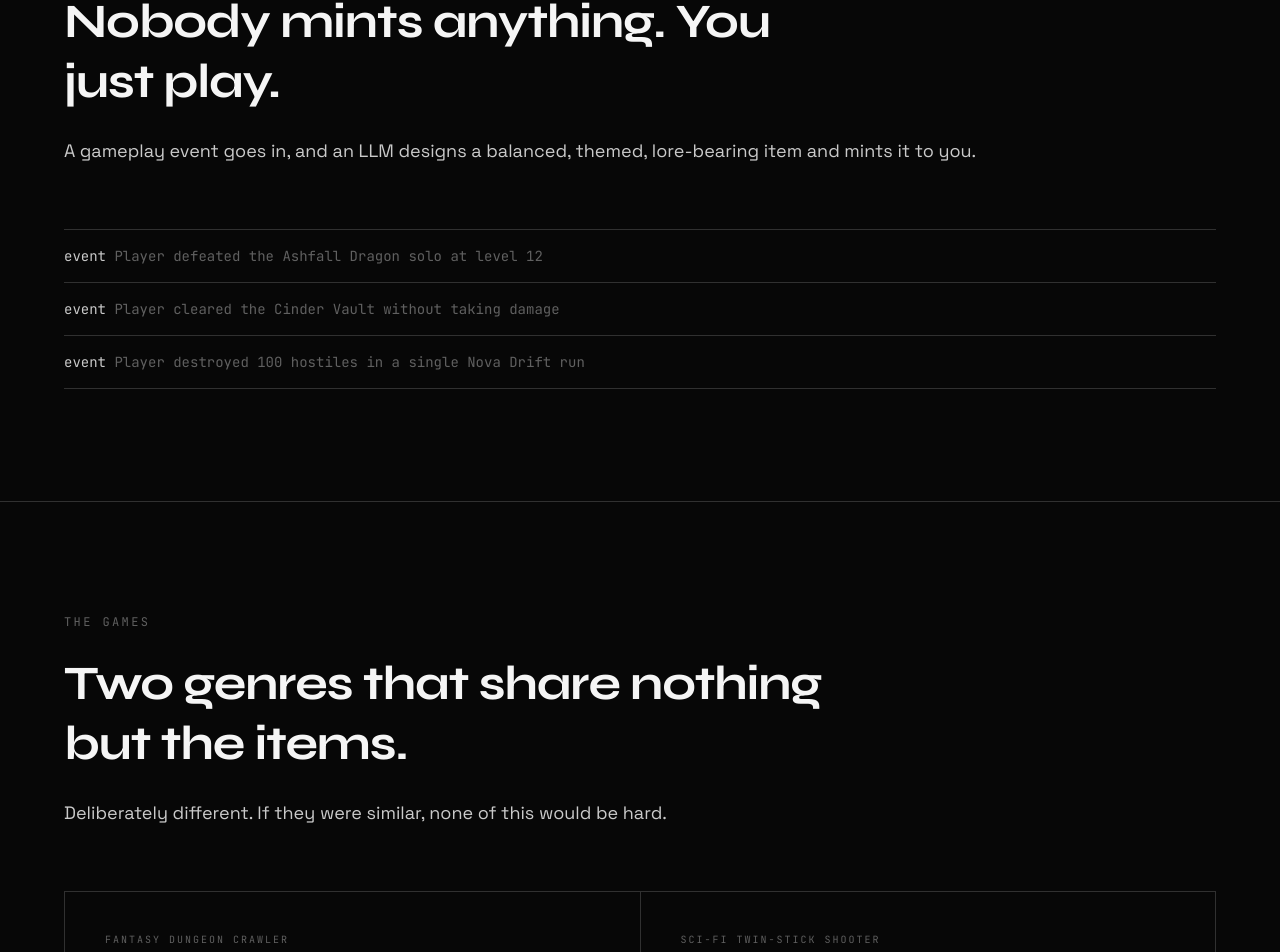
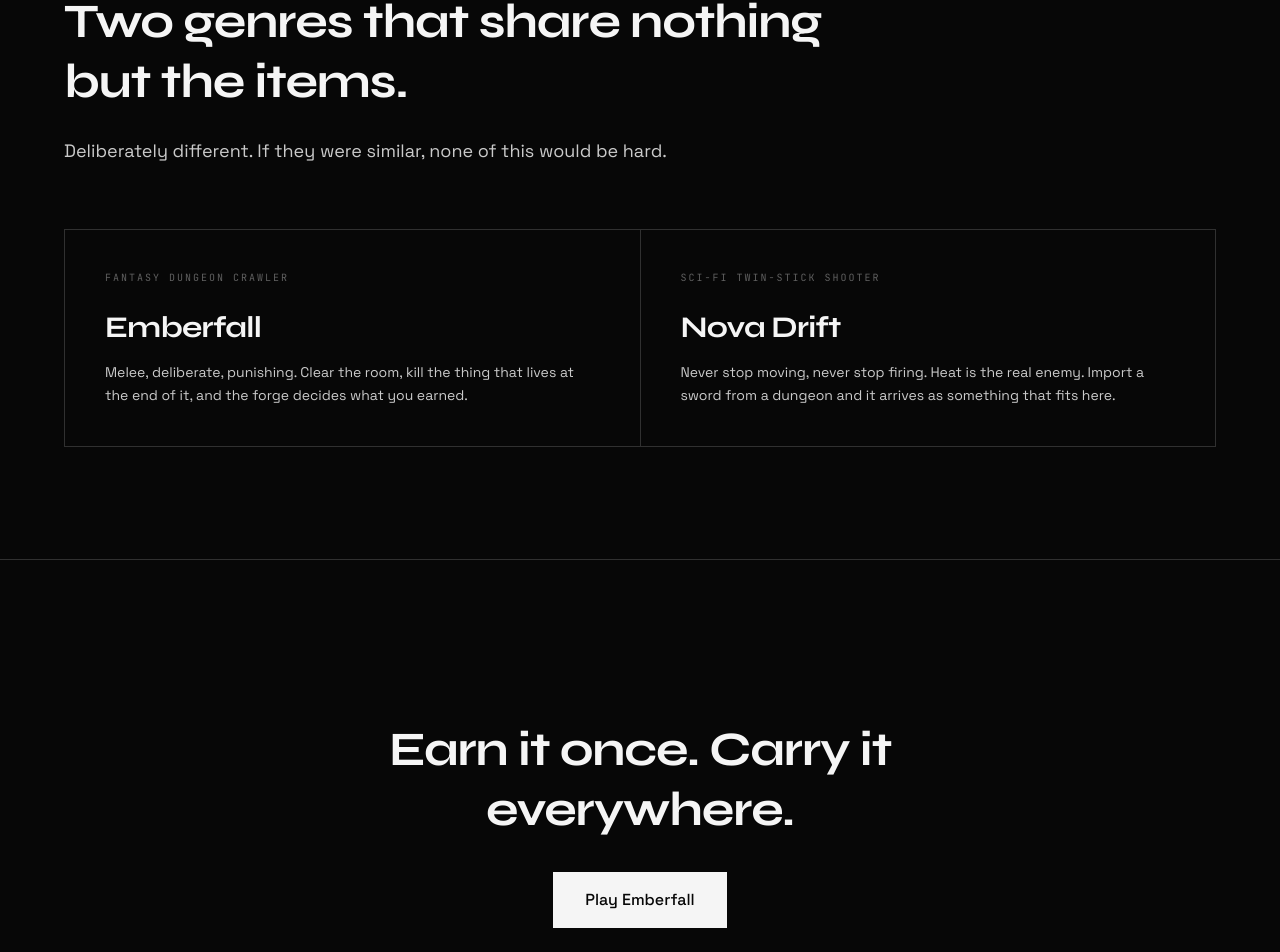
Before and after one commit to Dotman-Bei/driftt, a Next.js app in the folder web/: page / in a window 1280 px wide. Shown: the part 3787-4739 px from the top of the page. Built offline with nearby package versions, Linux system fonts and the light colour scheme.

Commit message:
Remove unused imports and the Forge section from the Home component

```diff
--- a/web/src/app/page.tsx
+++ b/web/src/app/page.tsx
@@ -4,8 +4,6 @@ import Image from "next/image";
 import Link from "next/link";
 import heroVortex from "@/assets/hero-vortex.jpg";
 import { GAMES } from "@/lib/rulesets";
-import { useDriftt } from "@/lib/store";
-import { ForgeFeed } from "@/components/Feeds";
 import {
   ButtonLink,
   Eyebrow,
@@ -26,8 +24,6 @@ import {
 */
 
 export default function Home() {
-  const { activity } = useDriftt();
-
   return (
     <>
       {/* 1. HERO --------------------------------------------------------- */}
@@ -280,37 +276,6 @@ export default function Home() {
         </div>
       </Section>
 
-      {/* 5. THE FORGE ---------------------------------------------------- */}
-      <Section>
-        <Eyebrow>The forge</Eyebrow>
-        <Headline className="max-w-3xl">Nobody mints anything. You just play.</Headline>
-        <Lede>
-          A gameplay event goes in, and an LLM designs a balanced, themed, lore-bearing
-          item and mints it to you.
-        </Lede>
-
-        <div className="mt-16">
-          {activity.length > 0 ? (
-            <ForgeFeed activity={activity.slice(0, 6)} />
-          ) : (
-            <div className="border-t border-[#303030]">
-              {[
-                "Player defeated the Ashfall Dragon solo at level 12",
-                "Player cleared the Cinder Vault without taking damage",
-                "Player destroyed 100 hostiles in a single Nova Drift run",
-              ].map((line) => (
-                <p
-                  key={line}
-                  className="py-4 border-b border-[#303030] font-mono text-sm text-[#606060]"
-                >
-                  <span className="text-[#CACACA]">event</span> {line}
-                </p>
-              ))}
-            </div>
-          )}
-        </div>
-      </Section>
-
       {/* 6. THE GAMES ---------------------------------------------------- */}
       <Section>
         <Eyebrow>The games</Eyebrow>
@@ -339,15 +304,17 @@ export default function Home() {
       </Section>
 
       {/* 7. CTA / FOOTER ------------------------------------------------- */}
-      <Section>
-        <div className="flex flex-col items-center text-center gap-8 py-12">
-          <h2 className="text-4xl md:text-5xl font-bold text-[#F5F5F5] tracking-tight leading-tight max-w-2xl">
+      {/* pb override trims the tall section padding under the footer row so the
+          page doesn't end on a large empty band. */}
+      <Section className="pb-8 md:pb-10">
+        <div className="flex flex-col items-center text-center gap-8 py-8 md:py-12">
+          <h2 className="text-3xl sm:text-4xl md:text-5xl font-bold text-[#F5F5F5] tracking-tight leading-tight max-w-2xl">
             Earn it once. Carry it everywhere.
           </h2>
           <ButtonLink href="/games/emberfall">Play Emberfall</ButtonLink>
         </div>
 
-        <div className="flex flex-col md:flex-row items-center justify-between gap-6 pt-12 border-t border-[#303030]">
+        <div className="flex flex-col md:flex-row items-center justify-between gap-6 pt-10 md:pt-12 border-t border-[#303030]">
           <p className="font-mono text-[10px] tracking-[0.2em] uppercase text-[#606060]">
             Driftt
           </p>
```
